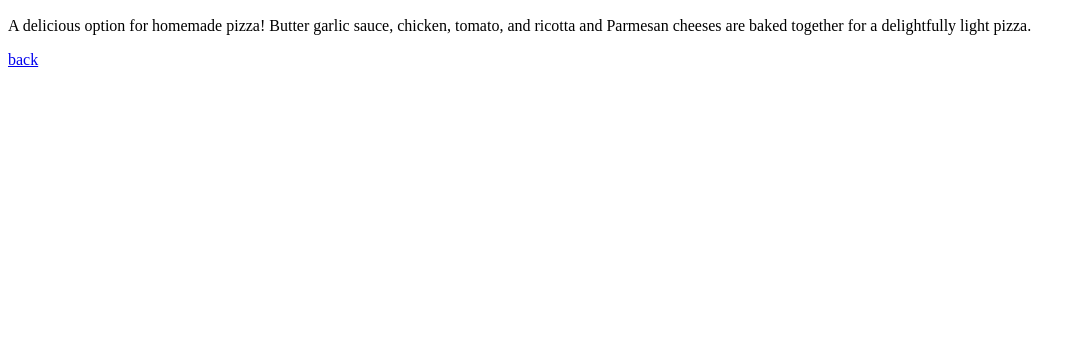
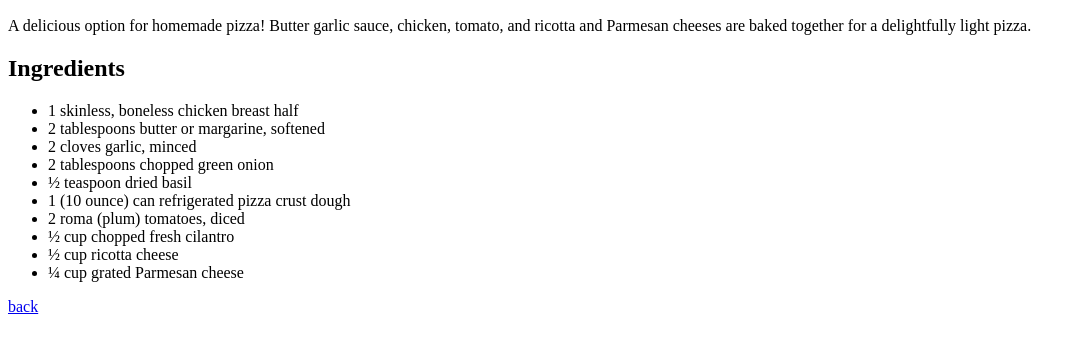
Before and after one commit to flightsoffancy/odin-recipes, a plain HTML site: page recipes/pizza.html in a window 1280 px wide. Shown: the part 434-784 px from the top of the page, without its empty margins (0-1081 px from the left). Drawn offline with Linux system fonts and the light colour scheme.

Commit message:
Add ingredient list to pizza page

```diff
--- a/recipes/pizza.html
+++ b/recipes/pizza.html
@@ -9,6 +9,19 @@
     <img src="https://images.media-allrecipes.com/userphotos/4272.jpg" alt="Chicken Garlic Pizza" />
     <h2>Description</h2>
     <p>A delicious option for homemade pizza! Butter garlic sauce, chicken, tomato, and ricotta and Parmesan cheeses are baked together for a delightfully light pizza.</p>
+    <h2>Ingredients</h2>
+    <ul>
+      <li>1 skinless, boneless chicken breast half</li>
+      <li>2 tablespoons butter or margarine, softened</li>
+      <li>2 cloves garlic, minced</li>
+      <li>2 tablespoons chopped green onion</li>
+      <li>½ teaspoon dried basil</li>
+      <li>1 (10 ounce) can refrigerated pizza crust dough</li>
+      <li>2 roma (plum) tomatoes, diced</li>
+      <li>½ cup chopped fresh cilantro</li>
+      <li>½ cup ricotta cheese </li>
+      <li>¼ cup grated Parmesan cheese</li>
+    </ul>
     <a href="../index.html">back</a>
   </body>
 </html>
```
